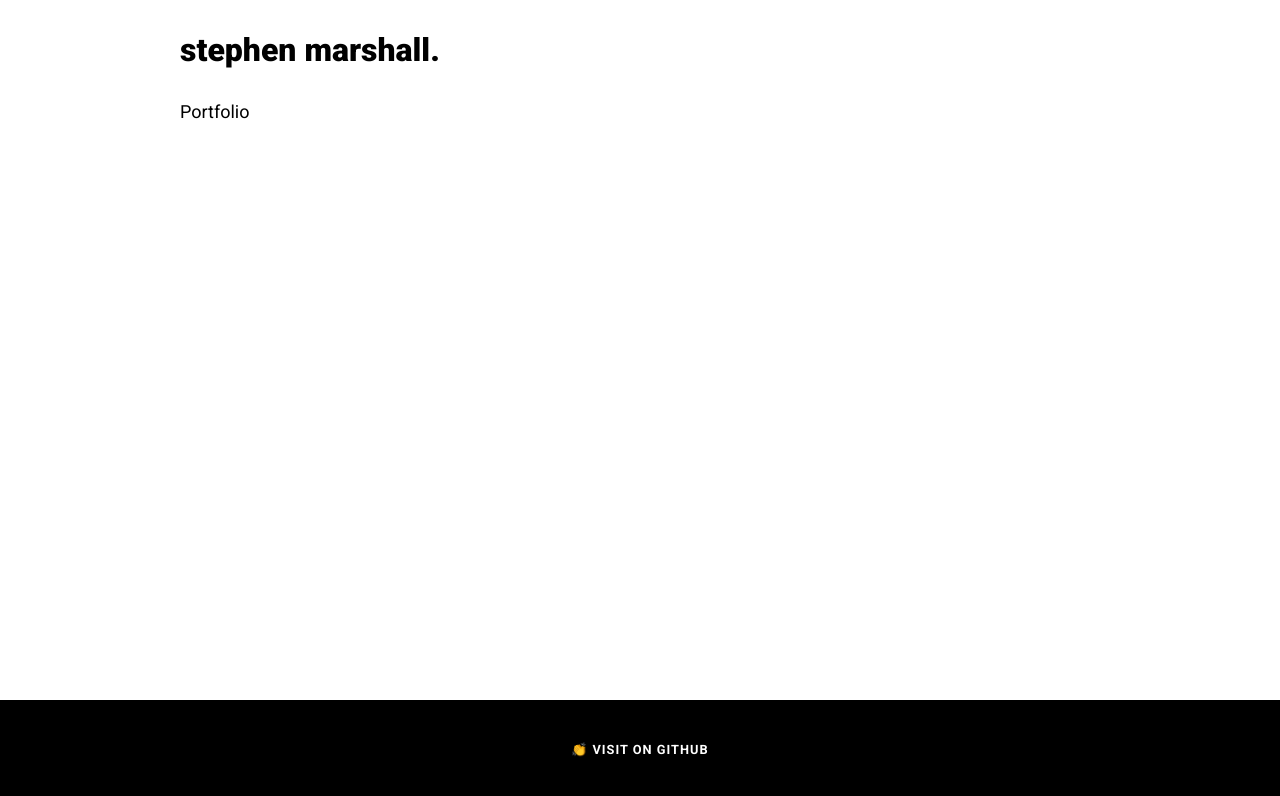
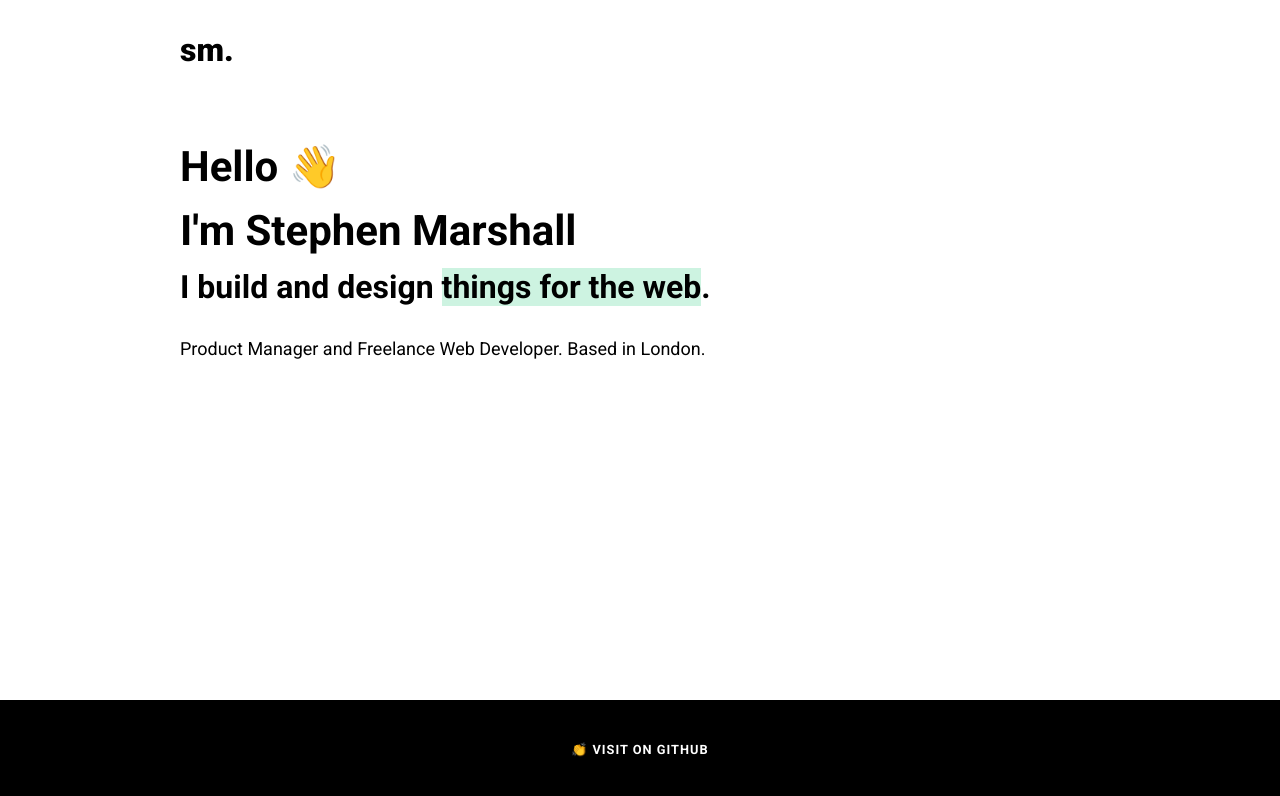
Before and after one commit to stephenmarshall/gatsby-portfolio, a Gatsby site: page / in a window 1280 px wide. Built offline with nearby package versions, Linux system fonts and the light colour scheme; Gatsby itself is replaced by a stand-in of ours.

Commit message:
Add page sections

```diff
--- a/src/components/header.js
+++ b/src/components/header.js
@@ -24,7 +24,7 @@ const Header = () => {
   return (
     <StyledHeader>
       <Link to="/" aria-label="home">
-        <StyledLogo>stephen marshall.</StyledLogo>
+        <StyledLogo>sm.</StyledLogo>
       </Link>
     </StyledHeader>
   )
--- /dev/null
+++ b/src/components/hero.js
@@ -0,0 +1,33 @@
+import React from "react"
+import styled from "styled-components"
+
+const StyledSection = styled.section`
+  .title {
+    margin-bottom: 0;
+  }
+  .subtitle {
+    margin-top: 0;
+  }
+  .highlighted {
+    box-shadow: inset 0 -2.5rem 0 #cdf3e1;
+  }
+`
+
+const Hero = () => {
+  return (
+    <StyledSection id="hero">
+      <h1 className="title">
+        Hello <span role="img" aria-label="emoji">👋</span><br />
+        I'm Stephen Marshall
+      </h1>
+      <h2 className="subtitle">
+        I build and design <span className="highlighted">things for the web</span>.
+      </h2>
+      <div className="description">
+        Product Manager and Freelance Web Developer. Based in London.
+      </div>
+    </StyledSection>
+  )
+}
+
+export default Hero
--- a/src/pages/index.js
+++ b/src/pages/index.js
@@ -1,11 +1,12 @@
 import React from "react"
 
 import Layout from "../components/layout"
+import Hero from "../components/hero"
 
 const IndexPage = () => {
   return (
     <Layout>
-      Portfolio
+      <Hero />
     </Layout>
   )
 }
```
